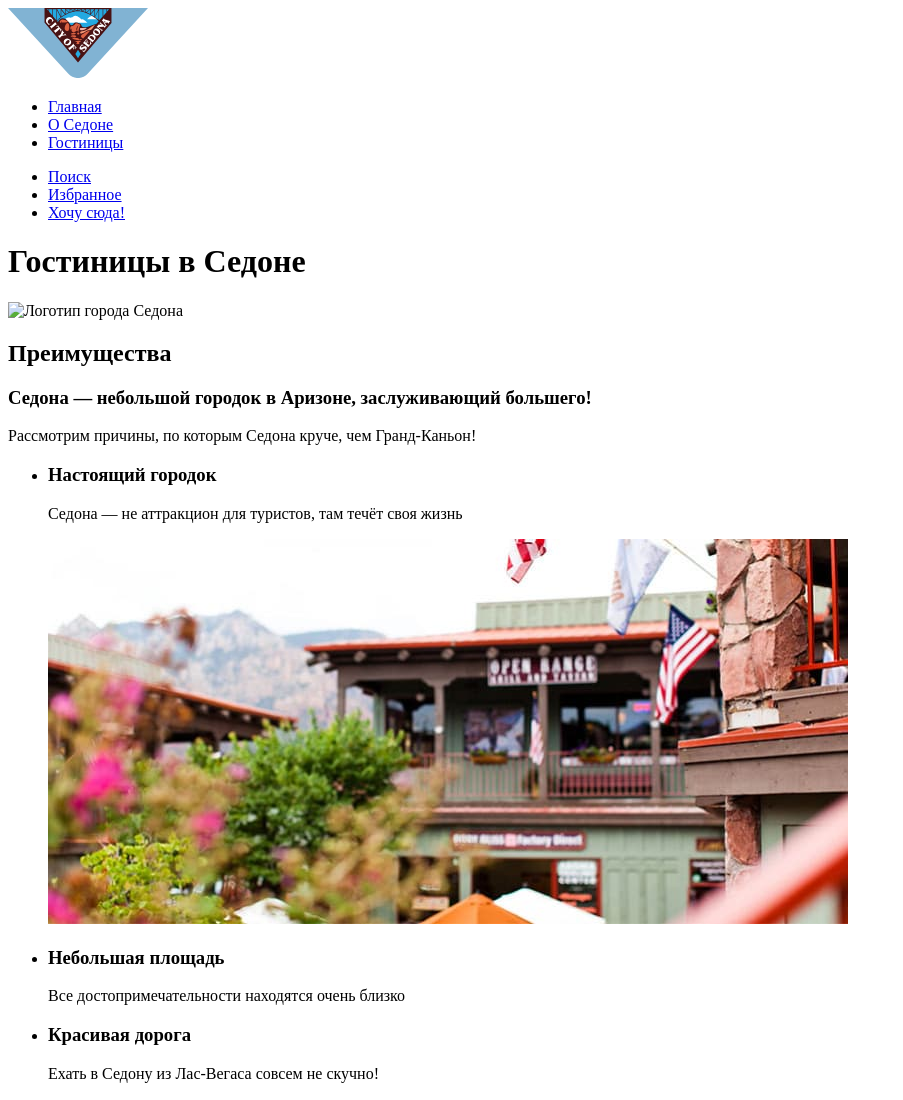
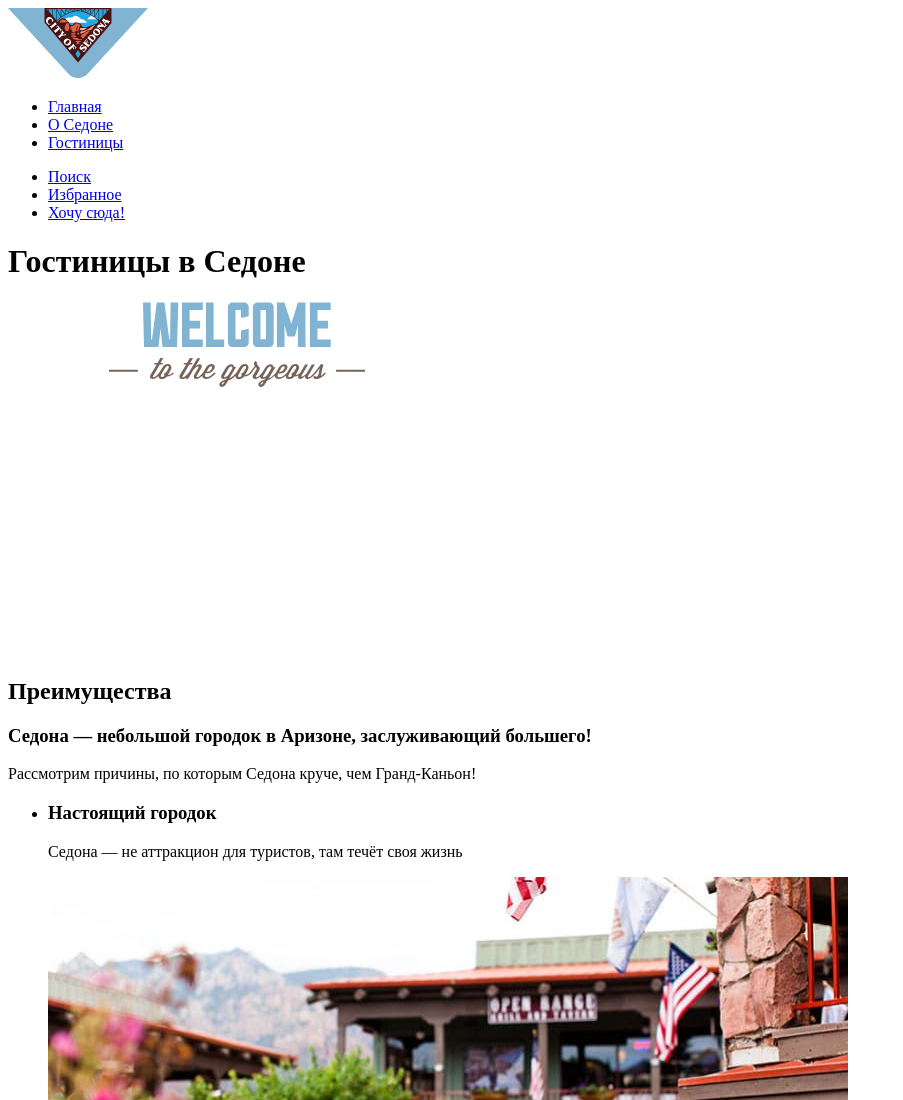
Before and after one commit to htmlacademy-htmlcss/2121389-sedona-36, a plain HTML site: page index.html in a window 1280 px wide. Shown: the top 1100 px of the page, without its empty margins (0-903 px from the left). Drawn offline with Linux system fonts and the light colour scheme.

Commit message:
Добавляет лого города Sedona

```diff
--- a/index.html
+++ b/index.html
@@ -40,7 +40,7 @@
 
     <main class="main-index">
       <h1 class="visually-hidden">Гостиницы в Седоне</h1>
-      <img class="logo" src="#" alt="Логотип города Седона">
+      <img class="logo" src="images/welcome-sedona.svg" alt="Логотип города Седона">
 
       <section class="advantages">
         <h2 class="visually-hidden">Преимущества</h2>
```
Also changed, not shown: catalog.html (+1 -0 lines), images/welcome-sedona.svg (added).
